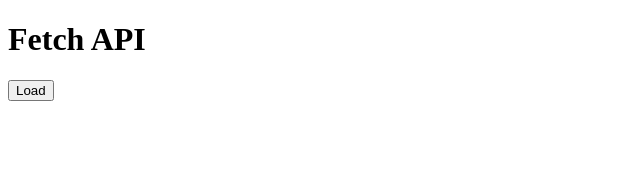
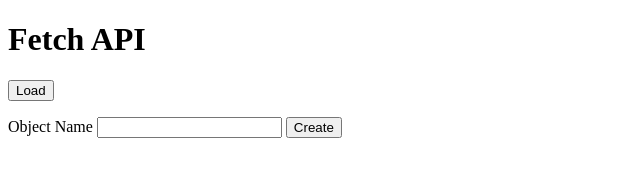
Before and after one commit to KristiyanKKirilov/JS-Front-End, a plain HTML site: page Asynchronous-Programming/c-ajax.html in a window 1280 px wide. Shown: the whole page, without its empty margins (0-640 px from the left). Drawn offline with Linux system fonts and the light colour scheme.

Commit message:
creating object- form

```diff
--- a/Asynchronous-Programming/c-ajax.html
+++ b/Asynchronous-Programming/c-ajax.html
@@ -8,9 +8,12 @@
 <body>
     <h1>Fetch API</h1>
     <button id="load-button">Load</button>
-    <ul class="object-list">
-
-    </ul>
+    <ul class="object-list"></ul>
+     <form id="object-form">
+        <label for="object-name">Object Name</label>
+        <input type="text" id="object-name" name="name"/>
+        <input type="submit" value="Create">
+     </form>
 </body>
 
 <script>
```
